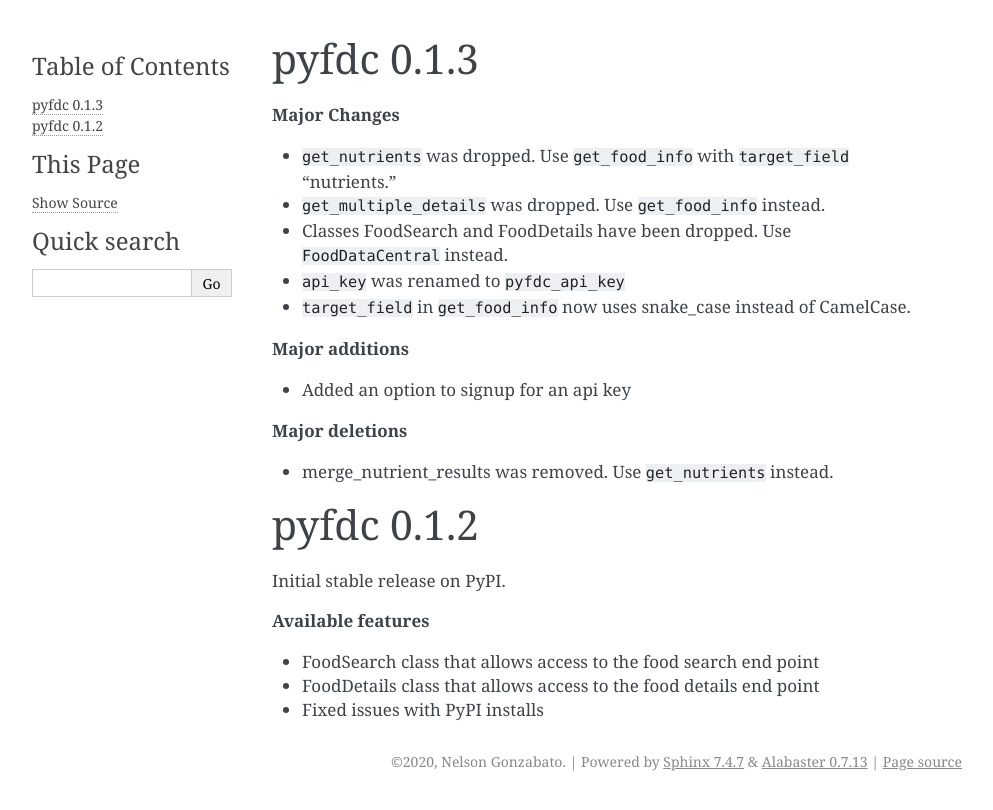
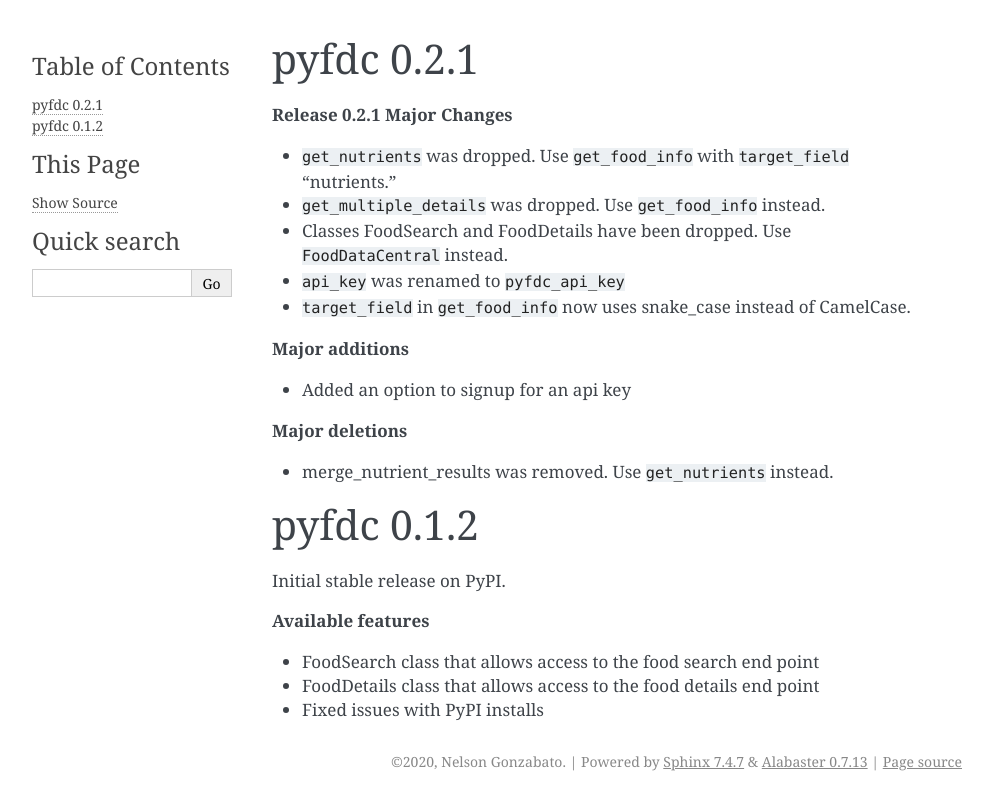
Before and after one commit to Nelson-Gon/pyfdc, a Sphinx documentation site: the page built from docs/source/changelog.rst, in a window 1280 px wide. Shown: the top 810 px of the page, without its empty margins (148-1141 px from the left). Built offline with Sphinx 7.4.7, drawn with Linux system fonts in a browser that asks for light colours.

Commit message:
Update docs

```diff
--- a/changelog.md
+++ b/changelog.md
@@ -1,5 +1,5 @@
-# pyfdc 0.1.3
-
+# pyfdc 0.2.1
+**Release 0.2.1**
 **Major Changes**
 
 - `get_nutrients` was dropped. Use `get_food_info` with `target_field` "nutrients."
--- a/docs/source/changelog.rst
+++ b/docs/source/changelog.rst
@@ -1,7 +1,8 @@
 
-pyfdc 0.1.3
+pyfdc 0.2.1
 ===========
 
+**Release 0.2.1**
 **Major Changes**
 
 
--- a/pyfdc/version.py
+++ b/pyfdc/version.py
@@ -1 +1 @@
-"0.2.0"
+"0.2.1"
--- a/setup.py
+++ b/setup.py
@@ -2,7 +2,7 @@
 
 
 setup(name='pyfdc',
-      version="0.2.0",
+      version="0.2.1",
       description='A python interface to FoodDataCentral',
       url="http://www.github.com/Nelson-Gon/pyfdc",
       download_url="https://github.com/Nelson-Gon/pyfdc/archive/v0.1.2.zip",
```
